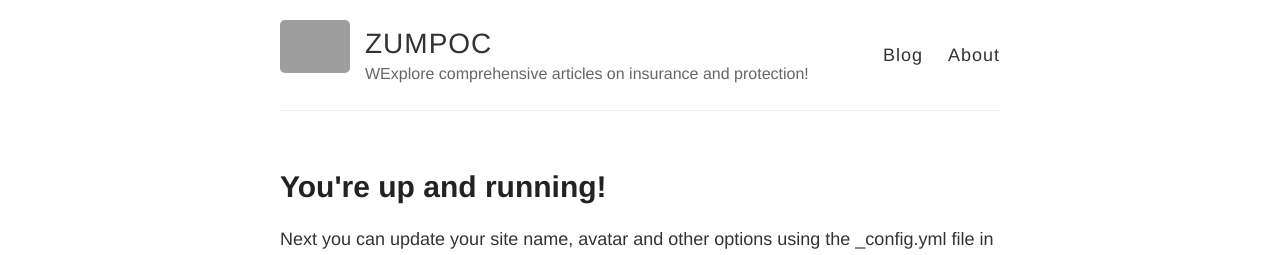
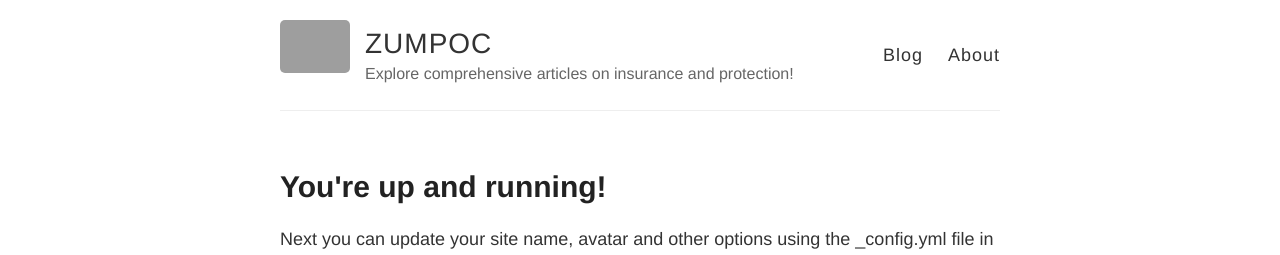
Before and after one commit to yenpao/zumpingpocong, a Jekyll site: the page built from index.html, in a window 1280 px wide. Shown: the top 255 px of the page. Built offline with Jekyll 4.4.1, drawn with Linux system fonts in a browser that asks for light colours; grey boxes are pictures that could not be loaded.

Commit message:
Update _config.yml

```diff
--- a/_config.yml
+++ b/_config.yml
@@ -6,7 +6,7 @@
 name: ZUMPOC
 
 # Short bio or description (displayed in the header)
-description: WExplore comprehensive articles on insurance and protection!
+description: Explore comprehensive articles on insurance and protection!
 
 # URL of your avatar or profile pic (you could use your GitHub profile pic)
 avatar: https://raw.githubusercontent.com/barryclark/jekyll-now/master/images/jekyll-logo.png
```
